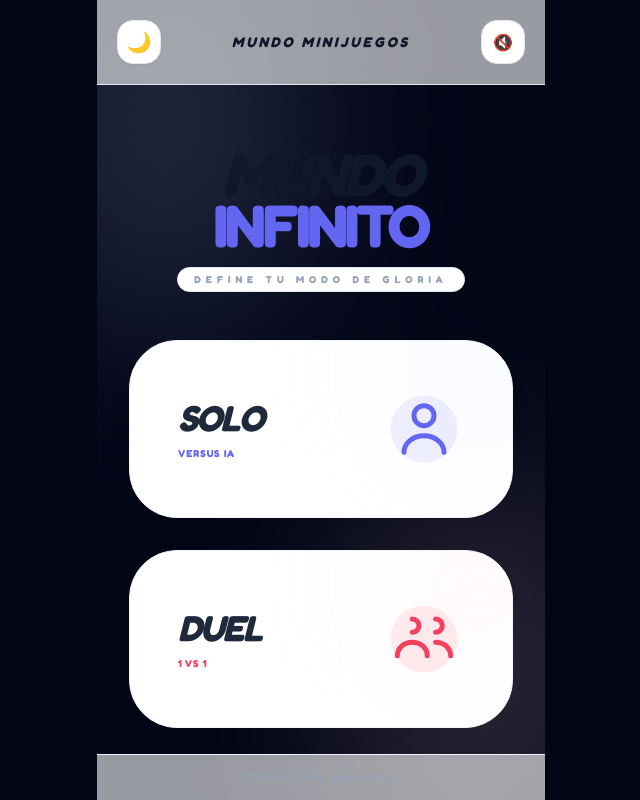
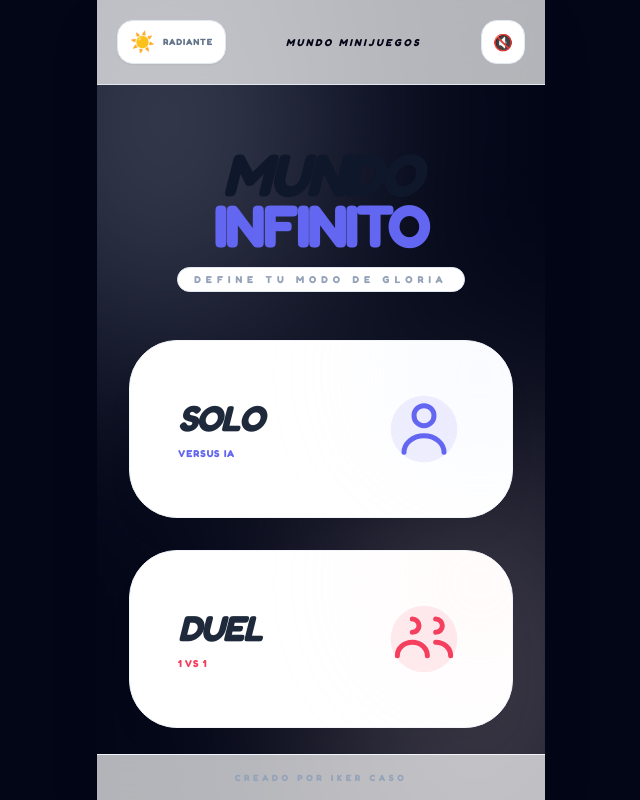
Before and after one commit to casolaziker-dev/APLICACIONCORRECTA1, a React (Vite) app: page / in a window 1280 px wide. Shown: the whole page, without its empty margins (319-959 px from the left). Built offline with nearby package versions, Linux system fonts and the light colour scheme; no server answers.

Commit message:
Update App.tsx

```diff
--- a/App.tsx
+++ b/App.tsx
@@ -4,6 +4,7 @@ import { Sector, Game } from './types';
 import Home from './components/Home';
 import GameList from './components/GameList';
 import GameRunner from './components/GameRunner';
+import { audioService } from './services/audioService';
 
 const GAMES: Game[] = [
   { id: 'quiz-ai', title: 'Trivia AI', description: 'Preguntas infinitas de IA.', icon: '🧠', color: 'bg-purple-500', players: 1 },
@@ -39,40 +40,63 @@ const App: React.FC = () => {
   }, [isDark]);
 
   const handleBack = () => {
+    audioService.playClick();
     if (activeGame) setActiveGame(null);
     else setSector('HOME');
   };
 
+  const toggleMute = () => {
+    const nextMuted = !isMuted;
+    setIsMuted(nextMuted);
+    // Llamar directamente aquí para que el navegador autorice el audio por gesto del usuario
+    audioService.setMuted(nextMuted).catch(err => console.error("Error al activar audio:", err));
+  };
+
+  const changeSector = (s: Sector) => {
+    audioService.playClick();
+    setSector(s);
+  };
+
+  const selectGame = (g: Game) => {
+    audioService.playClick();
+    setActiveGame(g);
+  };
+
   return (
-    <div className={`flex flex-col h-[100dvh] w-full max-w-md mx-auto relative overflow-hidden transition-all duration-500 font-['Fredoka'] shadow-2xl bg-[var(--bg-primary)]`}>
+    <div className={`flex flex-col h-[100dvh] w-full max-w-md mx-auto relative overflow-hidden transition-all duration-700 font-['Fredoka'] shadow-2xl bg-[var(--bg-primary)]`}>
 
-      {/* Dynamic Background Effects */}
-      <div className="absolute inset-0 pointer-events-none opacity-20">
-        <div className={`absolute top-[-10%] left-[-10%] w-[50%] h-[50%] rounded-full blur-[100px] ${isDark ? 'bg-indigo-500/20' : 'bg-indigo-200'}`} />
-        <div className={`absolute bottom-[-10%] right-[-10%] w-[50%] h-[50%] rounded-full blur-[100px] ${isDark ? 'bg-rose-500/20' : 'bg-rose-200'}`} />
+      <div className="absolute inset-0 pointer-events-none opacity-30">
+        <div className={`absolute top-[-15%] left-[-15%] w-[60%] h-[60%] rounded-full blur-[120px] transition-colors duration-1000 ${isDark ? 'bg-indigo-900/40' : 'bg-indigo-100'}`} />
+        <div className={`absolute bottom-[-15%] right-[-15%] w-[60%] h-[60%] rounded-full blur-[120px] transition-colors duration-1000 ${isDark ? 'bg-rose-900/30' : 'bg-rose-100'}`} />
       </div>
 
       {!(activeGame?.id === 'snake') && (
-        <header className={`flex-none p-5 flex items-center justify-between z-[100] transition-colors duration-500 backdrop-blur-md border-b ${isDark ? 'bg-slate-900/40 border-white/5' : 'bg-white/60 border-slate-200'}`}>
+        <header className={`flex-none p-5 flex items-center justify-between z-[100] transition-all duration-500 backdrop-blur-xl border-b ${isDark ? 'bg-slate-950/60 border-white/5' : 'bg-white/70 border-slate-200'}`}>
           <div className="flex gap-2">
             {sector !== 'HOME' ? (
-              <button onClick={handleBack} className={`w-11 h-11 flex items-center justify-center rounded-2xl transition-all border active:scale-90 ${isDark ? 'bg-slate-800 border-white/10 text-white' : 'bg-white border-slate-200 text-slate-600 shadow-sm'}`}>
+              <button onClick={handleBack} className={`w-11 h-11 flex items-center justify-center rounded-2xl transition-all border active:scale-90 ${isDark ? 'bg-slate-900 border-white/10 text-white' : 'bg-white border-slate-200 text-slate-950 shadow-sm'}`}>
                 <svg xmlns="http://www.w3.org/2000/svg" fill="none" viewBox="0 0 24 24" strokeWidth={3} stroke="currentColor" className="w-5 h-5"><path strokeLinecap="round" strokeLinejoin="round" d="M10.5 19.5 3 12m0 0 7.5-7.5M3 12h18" /></svg>
               </button>
             ) : (
-              <button onClick={() => setIsDark(!isDark)} className={`w-11 h-11 flex items-center justify-center rounded-2xl border transition-all active:scale-90 text-xl ${isDark ? 'bg-slate-800 border-white/10 text-yellow-400' : 'bg-white border-slate-200 text-slate-500 shadow-sm'}`}>
-                {isDark ? '☀️' : '🌙'}
+              <button
+                onClick={() => { audioService.playClick(); setIsDark(!isDark); }}
+                className={`flex items-center gap-2 px-3 h-11 rounded-2xl border transition-all active:scale-95 group overflow-hidden ${isDark ? 'bg-slate-900 border-white/10 text-yellow-400' : 'bg-white border-slate-200 text-slate-950 shadow-sm'}`}
+              >
+                <span className="text-xl group-hover:rotate-12 transition-transform">{isDark ? '🌙' : '☀️'}</span>
+                <span className={`text-[9px] font-black uppercase tracking-widest hidden sm:block ${isDark ? 'text-indigo-300' : 'text-slate-500'}`}>
+                  {isDark ? 'CRÍPTICO' : 'RADIANTE'}
+                </span>
               </button>
             )}
           </div>
 
-          <div className="text-center flex-1">
-            <h1 className={`text-sm font-black tracking-[0.2em] transition-colors uppercase italic ${isDark ? 'text-indigo-400' : 'text-slate-900'}`}>
-              {activeGame ? activeGame.title : (sector === 'HOME' ? 'Mundo Minijuegos' : `${sector} Mode`)}
+          <div className="text-center flex-1 px-2">
+            <h1 className={`text-[10px] font-black tracking-[0.25em] transition-colors uppercase italic leading-tight ${isDark ? 'text-indigo-400' : 'text-slate-950'}`}>
+              {activeGame ? activeGame.title : (sector === 'HOME' ? 'Mundo Minijuegos' : `${sector === '1P' ? 'Sector Solitario' : 'Arena de Duelo'}`)}
             </h1>
           </div>
 
-          <button onClick={() => setIsMuted(!isMuted)} className={`w-11 h-11 flex items-center justify-center rounded-2xl border transition-all active:scale-90 ${isMuted ? (isDark ? 'bg-slate-800 border-white/10 text-slate-500' : 'bg-white border-slate-200 text-slate-300') : 'bg-indigo-500 text-white border-indigo-400 shadow-[0_0_15px_rgba(99,102,241,0.4)]'}`}>
+          <button onClick={toggleMute} className={`w-11 h-11 flex items-center justify-center rounded-2xl border transition-all active:scale-90 ${isMuted ? (isDark ? 'bg-slate-900 border-white/10 text-slate-600' : 'bg-white border-slate-200 text-slate-300') : 'bg-indigo-600 text-white border-indigo-500 shadow-[0_0_20px_rgba(99,102,241,0.5)]'}`}>
             {isMuted ? '🔇' : '🔊'}
           </button>
         </header>
@@ -83,20 +107,21 @@ const App: React.FC = () => {
           {activeGame ? (
             <GameRunner game={activeGame} />
           ) : sector === 'HOME' ? (
-            <Home onSelectSector={setSector} isDark={isDark} />
+            <Home onSelectSector={changeSector} isDark={isDark} />
           ) : (
-            <div className="px-5 pt-4">
-              <div className="mb-6">
-                <h2 className="text-3xl font-black italic uppercase tracking-tighter">
-                  {sector === '1P' ? 'Sector Solitario' : 'Arena de Duel'}
+            <div className="px-5 pt-6 animate-in fade-in slide-in-from-bottom-4 duration-700">
+              <div className="mb-8">
+                <h2 className={`text-4xl font-black italic uppercase tracking-tighter ${isDark ? 'text-white' : 'text-slate-950'}`}>
+                  {sector === '1P' ? 'MODO SOLO' : 'MODO DUEL'}
                 </h2>
-                <p className="text-xs font-bold text-slate-400 uppercase tracking-widest mt-1">
-                  {sector === '1P' ? 'Desafíos contra la Inteligencia' : 'Compite cara a cara en local'}
+                <div className={`h-1 w-12 rounded-full mt-2 ${isDark ? 'bg-indigo-500' : 'bg-indigo-600'}`} />
+                <p className={`text-[10px] font-black uppercase tracking-[0.2em] mt-3 ${isDark ? 'text-slate-500' : 'text-slate-500'}`}>
+                  {sector === '1P' ? 'Desafía tu mente contra la IA' : 'Batalla local para dos leyendas'}
                 </p>
               </div>
               <GameList
                 games={GAMES.filter(g => g.players === (sector === '1P' ? 1 : 2))}
-                onSelectGame={setActiveGame}
+                onSelectGame={selectGame}
                 isDark={isDark}
               />
             </div>
@@ -105,8 +130,8 @@ const App: React.FC = () => {
       </main>
 
       {!activeGame && (
-        <footer className={`flex-none p-4 text-center border-t transition-all duration-500 backdrop-blur-md ${isDark ? 'bg-slate-900/40 border-white/5 text-slate-500' : 'bg-white/60 border-slate-100 text-slate-400'}`}>
-          <p className="text-[9px] font-black tracking-[0.3em] uppercase">Creado por Iker Caso</p>
+        <footer className={`flex-none p-4 text-center border-t transition-all duration-500 backdrop-blur-md ${isDark ? 'bg-slate-950/60 border-white/5 text-slate-600' : 'bg-white/70 border-slate-100 text-slate-400'}`}>
+          <p className="text-[9px] font-black tracking-[0.4em] uppercase">Creado por Iker Caso</p>
         </footer>
       )}
     </div>
```
